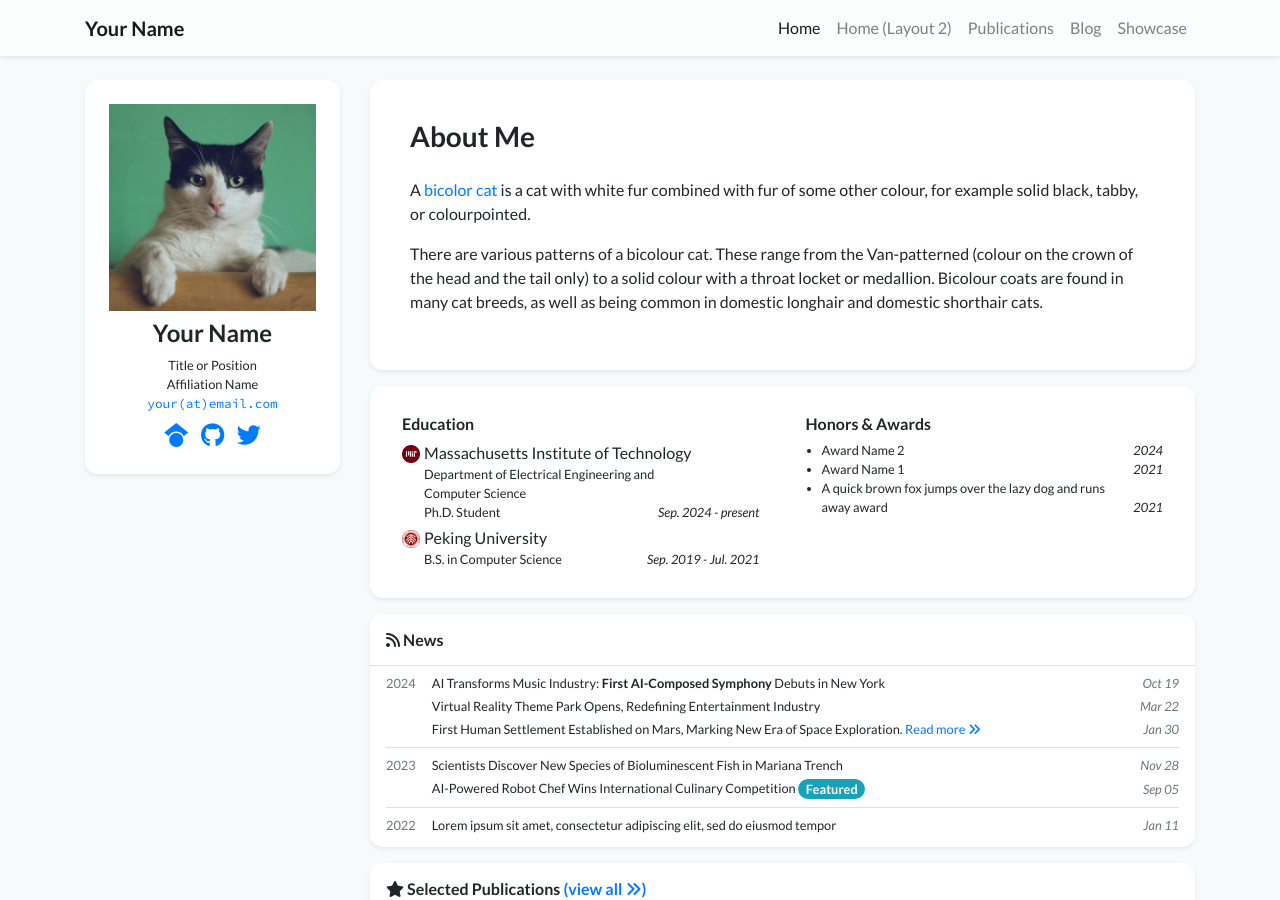
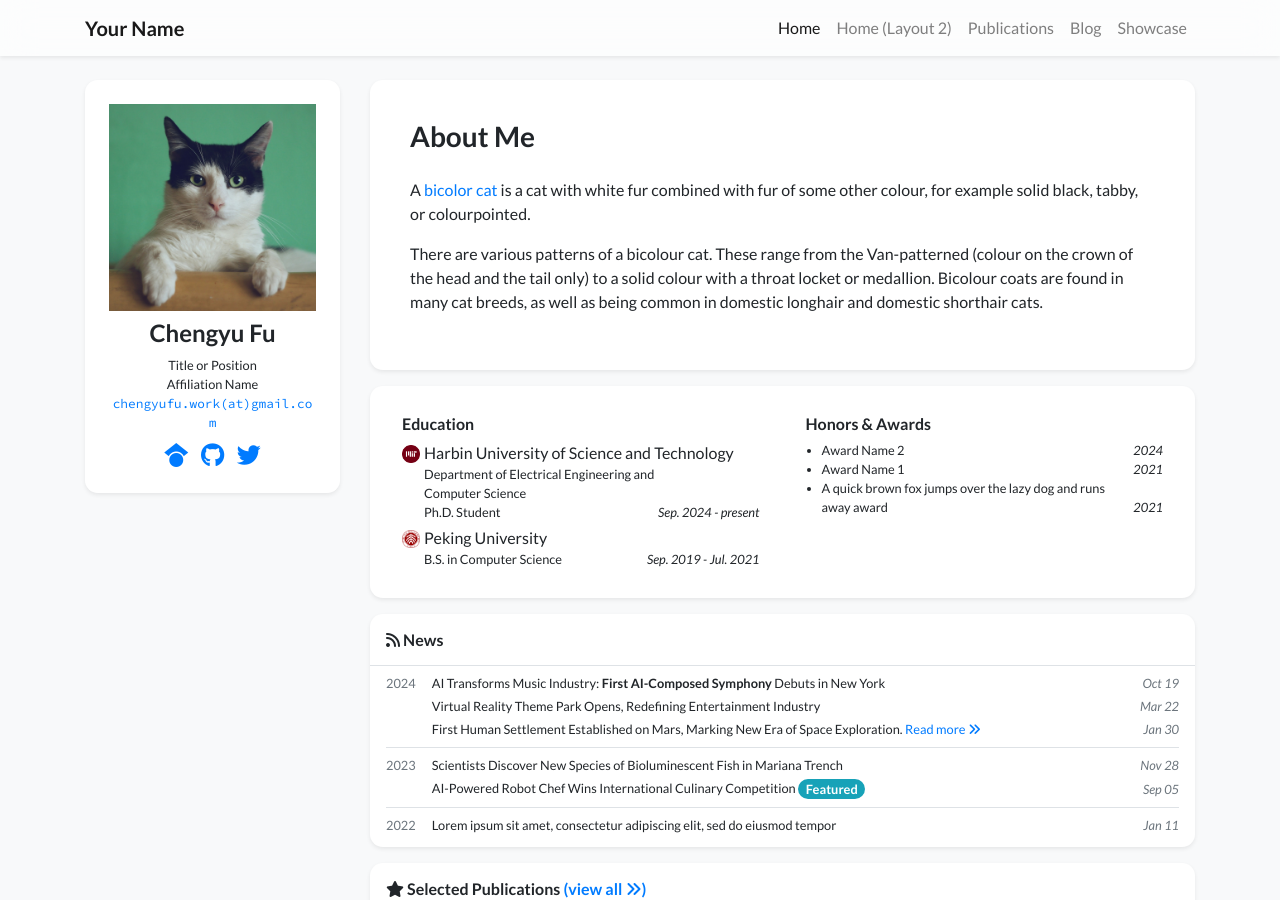
Before and after one commit to Chengyu-Fu/Chengyu-Fu.github.io, a Jekyll site: the page built from index.html, in a window 1280 px wide and 900 px high. Built offline with Jekyll 4.4.1, drawn with Linux system fonts in a browser that asks for light colours; nearby versions of some CDN libraries; a style sheet for code colours, icons or effects is not loaded.

Commit message:
Update personal introduction

```diff
--- a/_data/profile.yml
+++ b/_data/profile.yml
@@ -1,4 +1,4 @@
-primary_name: "Your Name"
+primary_name: "Chengyu Fu"
 secondary_name: ""
 navbar_name: "Your Name"
 
@@ -8,7 +8,7 @@ positions:
   logo: /assets/images/badges/MIT_Social_circle.png  # Logo is optional
 
 
-email: "your@email.com"
+email: "chengyufu.work@gmail.com"
 # cv_link: link-to-your-cv-file
 gscholar: xFmQpf4AAAAJ  # This is an example, replace it with your own Google Scholar ID
 github: your_github_id
@@ -35,7 +35,7 @@ portrait_caption: >-
   Photo by Manja Vitolic on Unsplash (this caption is optional, comment it out to disable).
 
 education:
-- name: Massachusetts Institute of Technology
+- name: Harbin University of Science and Technology
   logo: /assets/images/badges/MIT_Social_circle.png
   position: >-
     Department of Electrical Engineering and Computer Science <br/>
```
